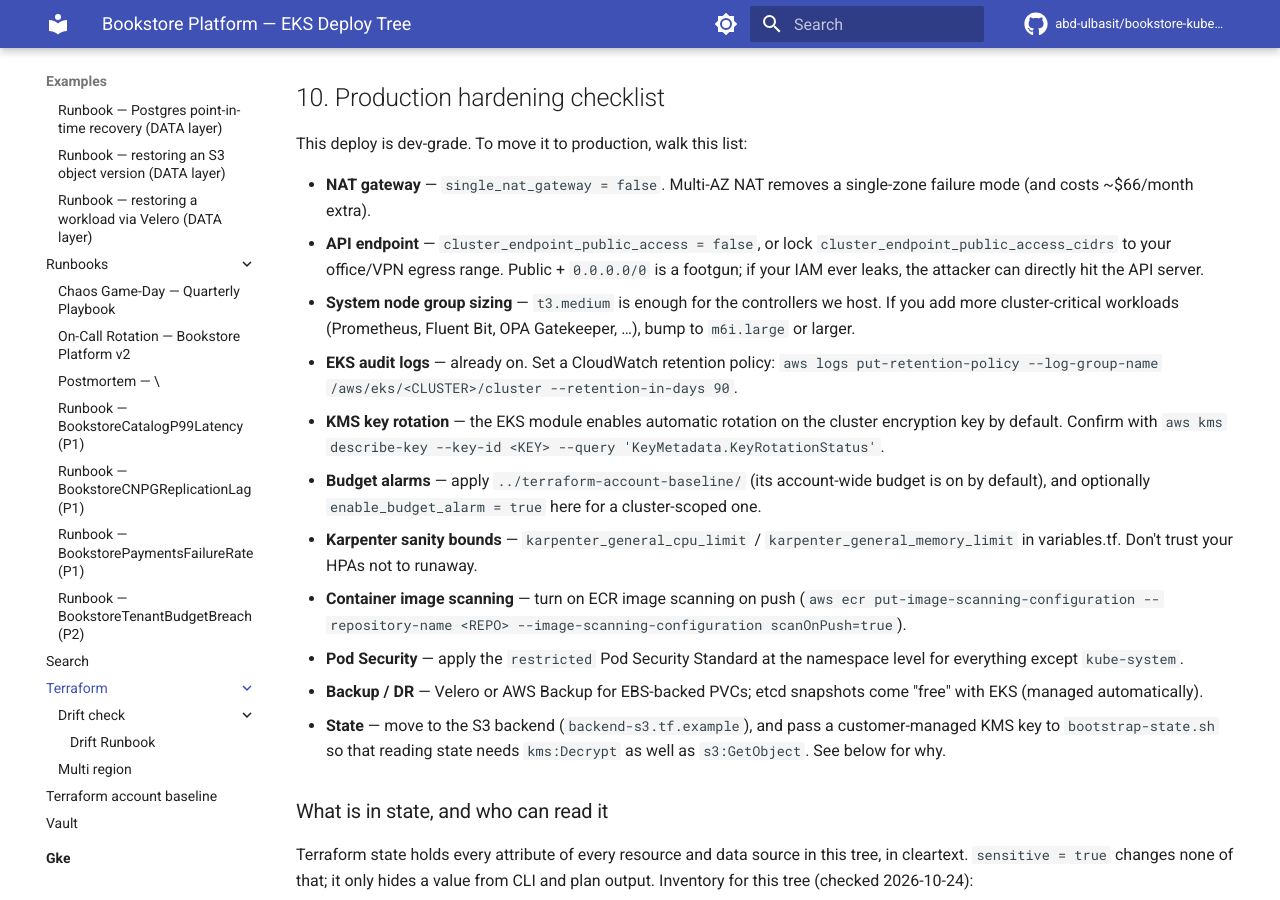
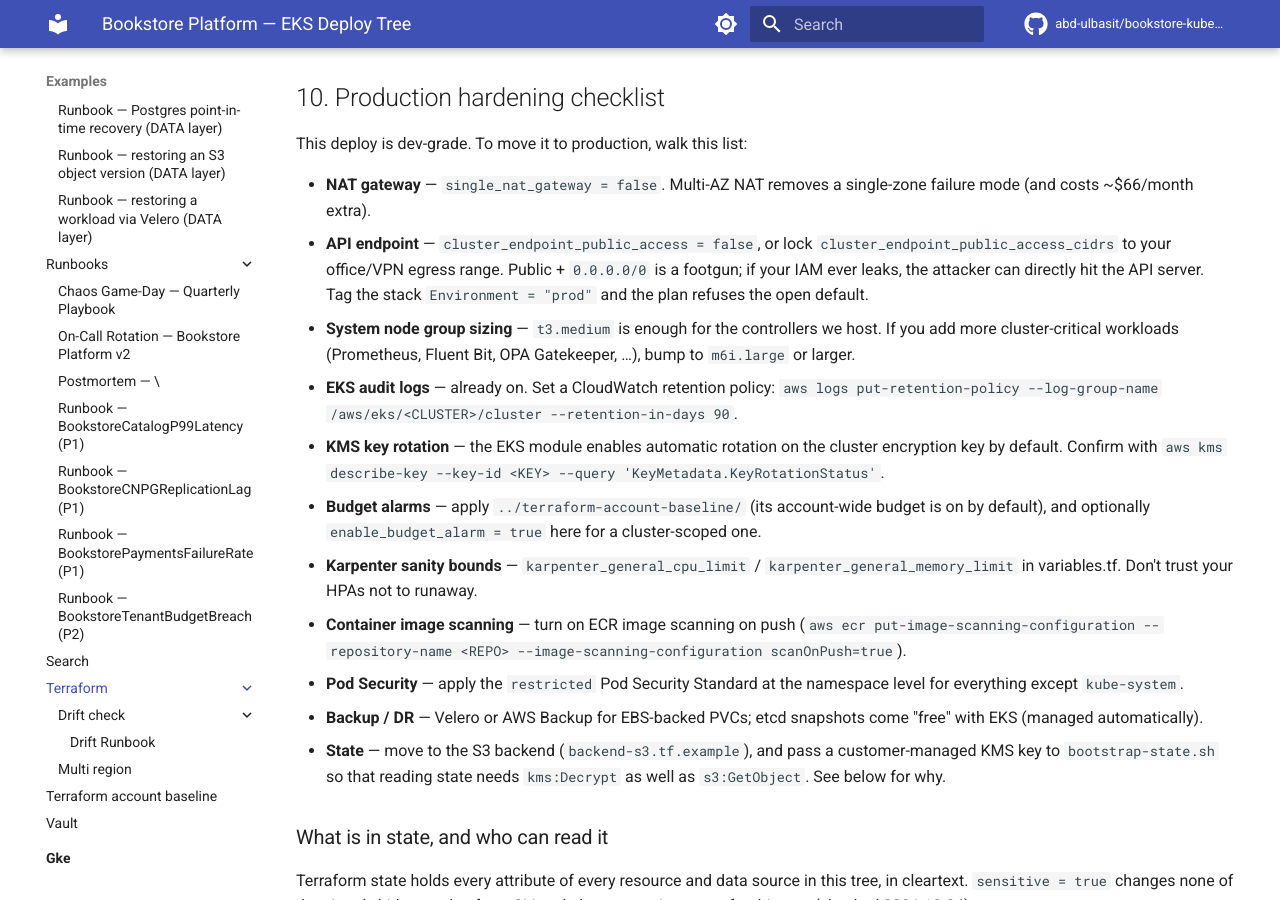
Before and after one commit to abd-ulbasit/bookstore-kubernetes-guide, an MkDocs documentation site: the page built from full-guide/examples/bookstore-platform/terraform/README.md, in a window 1280 px wide and 900 px high, scrolled down 6394 px. Built offline with MkDocs 1.6.1 and Material for MkDocs 9.7.7, drawn with Linux system fonts in a browser that asks for light colours; comment, search, counter and statistics services are not loaded.

Commit message:
Refuse an open public EKS endpoint when the stack is tagged prod
The tree defaults to a public EKS endpoint open to 0.0.0.0/0. That is
accepted in SECURITY-SCAN.md as a DEV convenience whose production
override "the chapter teaches", but nothing stopped a prod-tagged apply
from shipping the open default.

Add a cross-variable validation on cluster_endpoint_public_access_cidrs.
When tags.Environment is prod or production (case-insensitive) and the
endpoint is public, 0.0.0.0/0 is rejected. Dev behaviour is unchanged.
Tested with plan: prod + open is rejected; prod with a private endpoint,
prod with narrowed CIDRs, and dev all pass. SECURITY-SCAN.md 2.1 and the
README hardening checklist mention the guard.

Co-Authored-By: Claude Opus 5.5 <noreply@anthropic.com>

```diff
--- a/full-guide/examples/bookstore-platform/terraform/README.md
+++ b/full-guide/examples/bookstore-platform/terraform/README.md
@@ -221,7 +221,7 @@ When in doubt, re-run `make verify-cleanup`. It enumerates every check.
 This deploy is dev-grade. To move it to production, walk this list:
 
 - **NAT gateway** — `single_nat_gateway = false`. Multi-AZ NAT removes a single-zone failure mode (and costs ~$66/month extra).
-- **API endpoint** — `cluster_endpoint_public_access = false`, or lock `cluster_endpoint_public_access_cidrs` to your office/VPN egress range. Public + `0.0.0.0/0` is a footgun; if your IAM ever leaks, the attacker can directly hit the API server.
+- **API endpoint** — `cluster_endpoint_public_access = false`, or lock `cluster_endpoint_public_access_cidrs` to your office/VPN egress range. Public + `0.0.0.0/0` is a footgun; if your IAM ever leaks, the attacker can directly hit the API server. Tag the stack `Environment = "prod"` and the plan refuses the open default.
 - **System node group sizing** — `t3.medium` is enough for the controllers we host. If you add more cluster-critical workloads (Prometheus, Fluent Bit, OPA Gatekeeper, …), bump to `m6i.large` or larger.
 - **EKS audit logs** — already on. Set a CloudWatch retention policy: `aws logs put-retention-policy --log-group-name /aws/eks/<CLUSTER>/cluster --retention-in-days 90`.
 - **KMS key rotation** — the EKS module enables automatic rotation on the cluster encryption key by default. Confirm with `aws kms describe-key --key-id <KEY> --query 'KeyMetadata.KeyRotationStatus'`.
```
Also changed, not shown: SECURITY-SCAN.md (+1 -1 lines), 1 other file.
